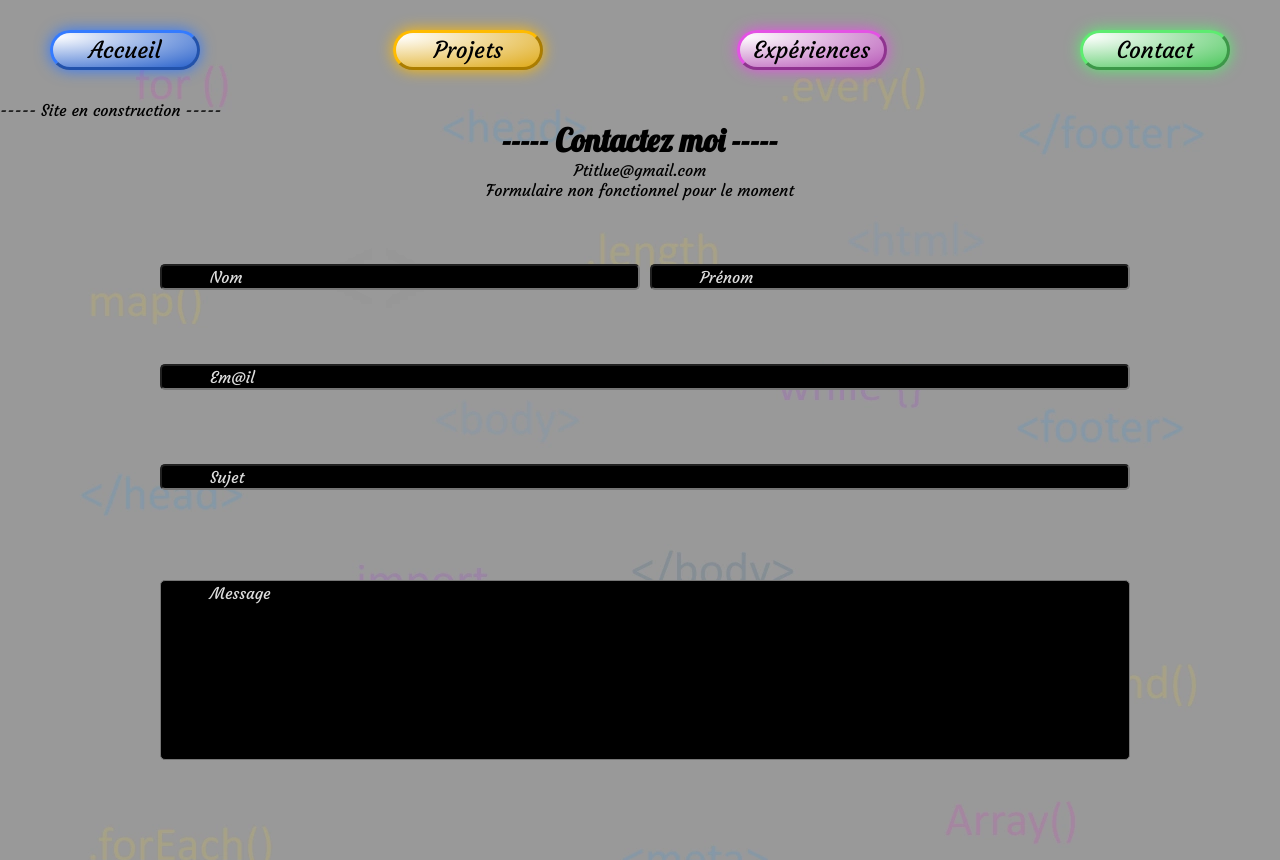
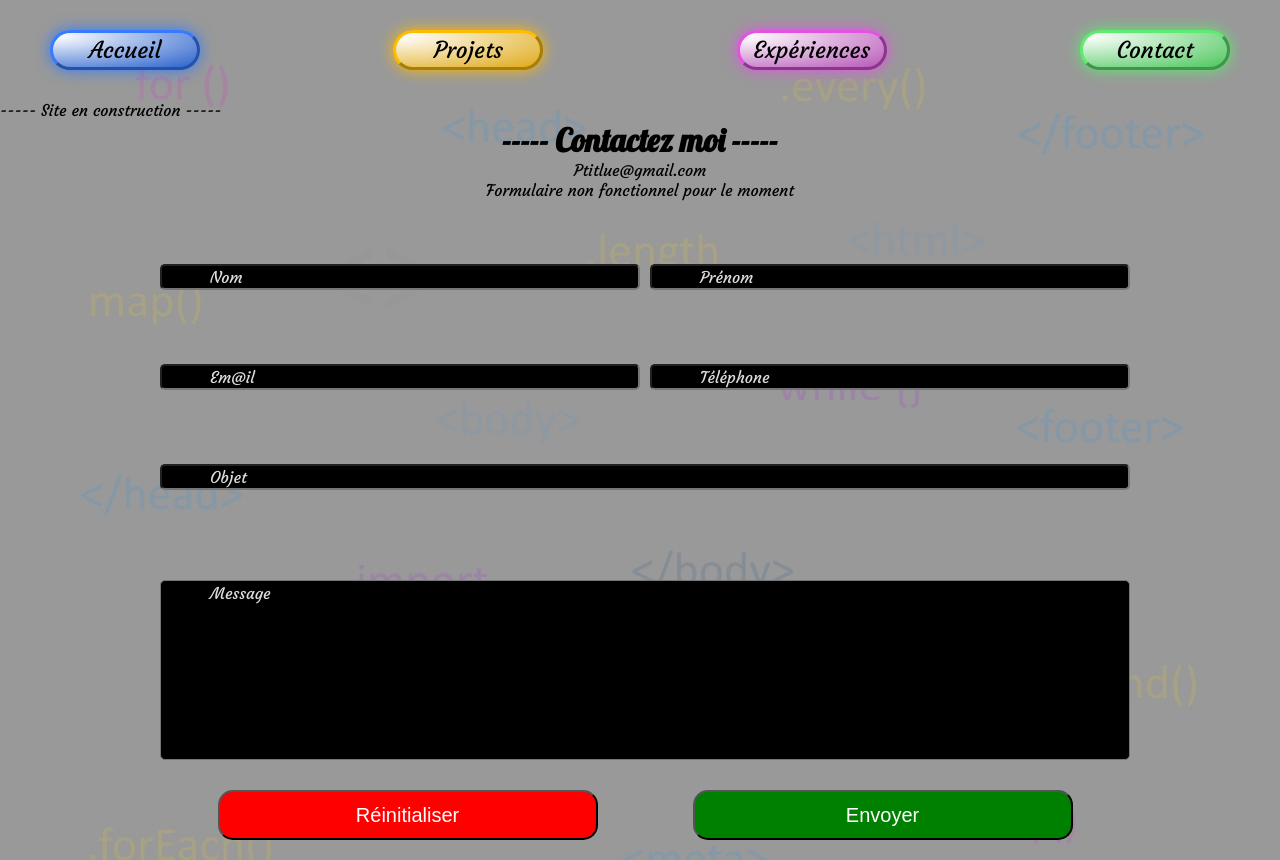
Before and after one commit to Leorio21/portfolio, a Next.js app: page /contact in a window 1280 px wide. Built offline with nearby package versions, Linux system fonts and the light colour scheme.

Commit message:
Feat: FormButton
Ajout des bouton de formulaire

```diff
--- /dev/null
+++ b/app/Components/Form/ButtonForm/ButtonForm.module.css
@@ -0,0 +1,36 @@
+.red {
+  --button--text--color: white;
+  --button--text--color--hover: white;
+  --button--background--color: red;
+  --button--bg--color--hover: rgb(172, 0, 0);
+}
+
+.green {
+  --button--text--color: white;
+  --button--text--color--hover: black;
+  --button--background--color: green;
+  --button--bg--color--hover: rgb(0, 226, 0);
+}
+
+.button {
+  height: 50px;
+  width: 40%;
+  background-color: var(--button--background--color);
+  color: var(--button--text--color);
+  font-size: 20px;
+  border-radius: 15px;
+  overflow-x: hidden;
+  text-overflow: ellipsis;
+
+}
+
+.button:hover {
+  background-color: var(--button--bg--color--hover);
+  color: var(--button--text--color--hover);
+}
+
+/* @media (width > 480px) {
+  .button {
+    width: 100%;
+  }
+} */
--- /dev/null
+++ b/app/Components/Form/ButtonForm/ButtonForm.tsx
@@ -0,0 +1,16 @@
+import React from "react";
+import style from "./ButtonForm.module.css";
+
+interface ButtonProps {
+  inType: "button" | "submit" | "reset",
+  inValue: string,
+  inColor?: "green" | "red",
+  inClick?: () => void,
+}
+
+export default function ButtonForm({inType, inValue, inColor = "green", inClick = () => {}}: ButtonProps): JSX.Element {
+
+	return (
+		<button type={inType} className={`${style.button} ${style[inColor]}`}>{inValue}</button>
+	)
+}
--- a/app/Components/Form/ContactForm/ContactForm.module.css
+++ b/app/Components/Form/ContactForm/ContactForm.module.css
@@ -3,6 +3,15 @@
   flex-direction: column;
   width: 90%;
 }
+
+.buttons {
+  grid-area: buttons;
+  padding: 10px;
+  display: flex;
+  align-items: center;
+  justify-content: space-around;
+}
+
 @media (width > 480px) {
   .FormContainer {
     width: 80%;
@@ -14,7 +23,7 @@
     max-width: 960px;
     grid-template-areas:
       "lastName firstName"
-      "email email"
+      "email tel"
       "subject subject"
       "message message"
       "buttons buttons";
--- a/app/Components/Form/ContactForm/ContactForm.tsx
+++ b/app/Components/Form/ContactForm/ContactForm.tsx
@@ -1,15 +1,19 @@
-import React from "react";
+"use client"
+import React, { useState } from "react";
 import Input from "../Input/Input";
 import TextArea from "../TextArea/TextArea";
 import style from "./ContactForm.module.css";
-// import { useNotify } from "@/app/Hooks/Notify/useNotify";
+import { useNotify } from "@/app/Hooks/Notify/useNotify";
+import ButtonForm from "../ButtonForm/ButtonForm";
 
 export default function ContactForm(): JSX.Element {
-	// const { setNotify, NotifyContainer } = useNotify();
+	const { setNotify, NotifyContainer } = useNotify();
+	const [color, setColor] = useState<"success" | "error" | "warning">("success");
 
-	// const click = (): void => {
-	// 	setNotify("Test ok !")
-	// }
+	const click = (): void => {
+		setColor("error");
+		setNotify("Test ok !")
+	}
 
 	return (
 		<>
@@ -17,10 +21,15 @@ export default function ContactForm(): JSX.Element {
 				<Input inId="lname" inType="text" inLabel={"Nom"} inGridPosition={"lastName"}	/>
 				<Input inId="fname" inType="text" inLabel={"Prénom"} inGridPosition={"firstName"}	/>
 				<Input inId="email" inType="email" inLabel={"Em@il"} inGridPosition={"email"}	/>
-				<Input inId="sujet" inType="text" inLabel={"Sujet"} inGridPosition={"subject"}	/>
+				<Input inId="tel" inType="tel" inLabel={"Téléphone"} inGridPosition={"tel"}	/>
+				<Input inId="sujet" inType="text" inLabel={"Objet"} inGridPosition={"subject"}	/>
 				<TextArea inId="message" inLabel={"Message"} inGridPosition={"message"} />
+				<div className={style.buttons}>
+					<ButtonForm inType="reset" inValue="Réinitialiser" inColor="red" inClick={click} />
+					<ButtonForm inType="button" inValue="Envoyer" inColor="green" inClick={click} />
+				</div>
 			</form>
-			{/* <NotifyContainer></NotifyContainer> */}
+			<NotifyContainer color={color}></NotifyContainer>
 		</>
 	)
 }
```
